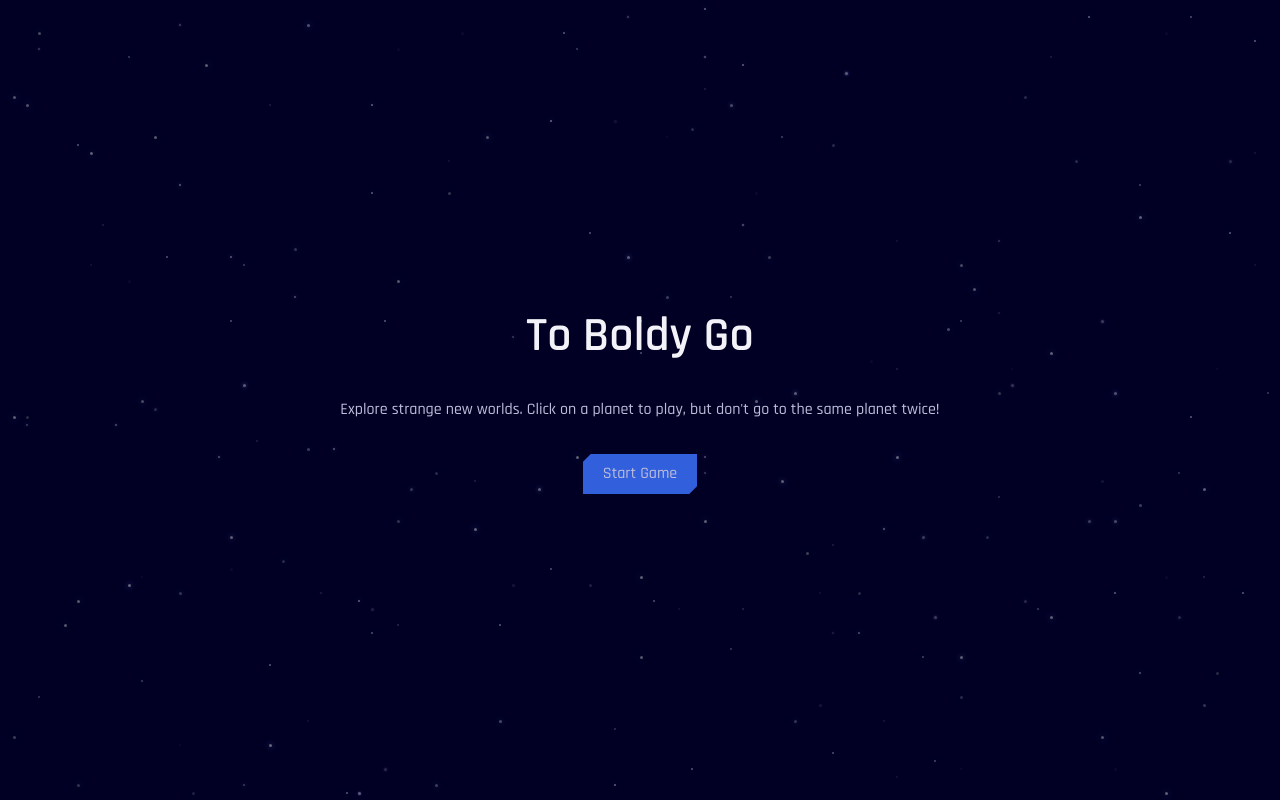
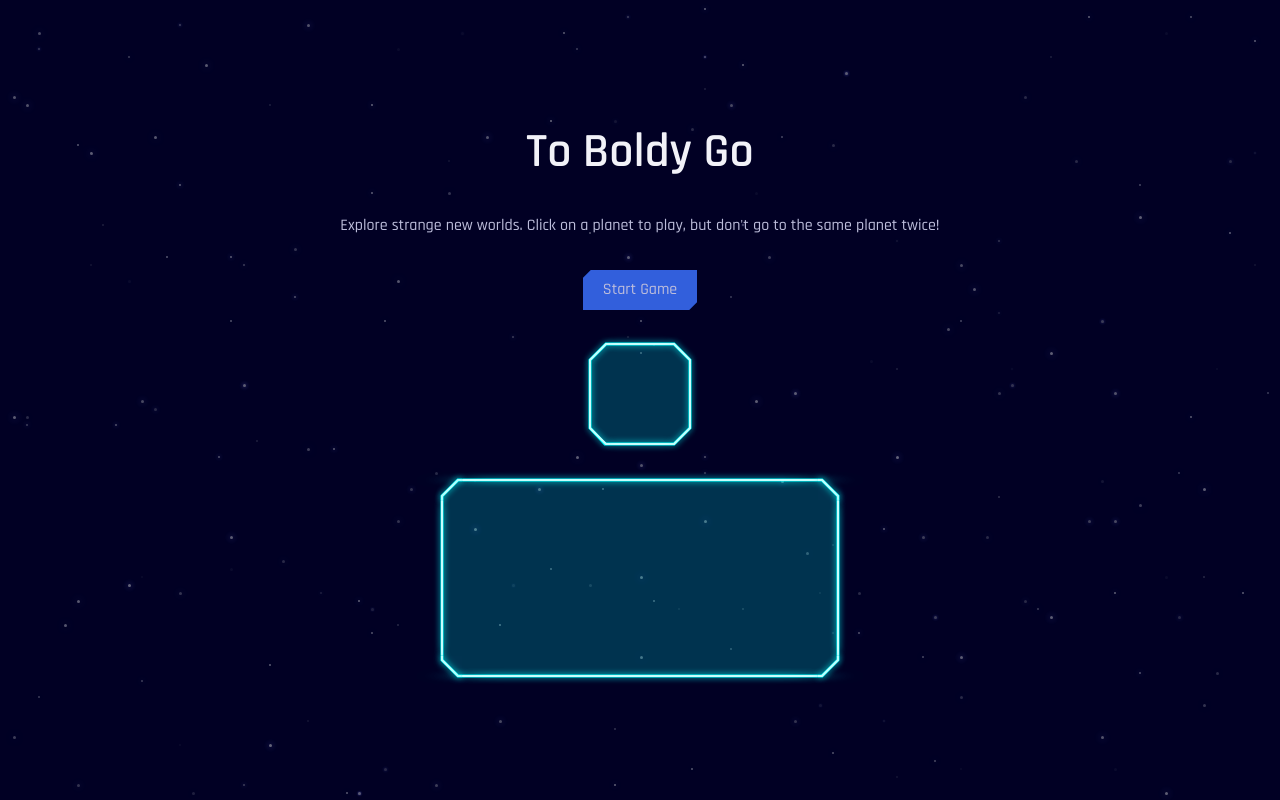
Before and after one commit to acarlie/remember-it-again, a React (Create React App) app: page / in a window 1280 px wide. Built offline with nearby package versions, Linux system fonts and the light colour scheme.

Commit message:
update(svg clipped component): wip on creating svg clipped corner component with glow animation

```diff
--- a/public/index.html
+++ b/public/index.html
@@ -6,9 +6,7 @@
   <link rel="icon" href="%PUBLIC_URL%/favicon.ico" />
   <link rel="preconnect" href="https://fonts.googleapis.com">
   <link rel="preconnect" href="https://fonts.gstatic.com" crossorigin>
-  <link
-    href="https://fonts.googleapis.com/css2?family=Rajdhani:wght@300;400;500;600;700&family=Space+Grotesk:wght@300;400;600&display=swap"
-    rel="stylesheet">
+  <link href="https://fonts.googleapis.com/css2?family=Rajdhani:wght@300;400;500;600;700&display=swap" rel="stylesheet">
   <meta name="viewport" content="width=device-width, initial-scale=1" />
   <meta name="theme-color" content="#000000" />
   <meta name="description" content="Web site created using create-react-app" />
--- /dev/null
+++ b/src/components/svg-clipped-grid.tsx
@@ -0,0 +1,109 @@
+/** @jsxImportSource @emotion/react */
+
+
+import { css, keyframes } from "@emotion/react"
+
+const glow = keyframes`
+    0%, 100% {
+        filter: drop-shadow(0px 0px 3px rgba(0, 255, 255, .5));
+    }
+    50% {
+        filter: drop-shadow(0px 0px 5px rgba(0, 255, 255, .75));
+    }
+`
+
+const fill = css`
+    opacity: 0.2;
+    fill: aqua;
+`
+
+const content = css`
+    background: aqua;
+    opacity: 0.2;
+`
+
+const topStroke = css`
+    stroke: #c5fffd;
+    stroke-width: 2px;
+`
+
+const bottomStroke = css`
+    stroke: aqua;
+    stroke-width: 3px;
+`
+
+const stroke = css`
+    fill: none;
+    stroke-miterlimit: 10;
+    filter: drop-shadow(0px 0px 3px rgba(0, 255, 255, .5));
+    animation: ${glow} 5s linear infinite;
+`
+
+const container = css`
+    overflow: visible;
+`
+
+const cornerSize = '22px'
+
+const grid = css`
+    display: grid;
+    grid-template-columns: ${cornerSize} minmax(0px, auto) ${cornerSize};
+    grid-template-rows: ${cornerSize} minmax(0px, auto) ${cornerSize};
+    height: 100%;
+    width: 100%;
+`
+
+type CornerProps = {
+    rotation: number
+}
+
+const Corner = ({ rotation }: CornerProps) => (
+    <svg css={container} style={{ transform: `rotate(${rotation}deg)` }} xmlns="http://www.w3.org/2000/svg" width="100%" height="100%" viewBox="0 0 22 22">
+        <path css={fill} d="M22,2H18l-16,16v4H22Z" />
+        <path css={[stroke, bottomStroke]} d="M22,2H18l-16,16v4" />
+        <path css={[stroke, topStroke]} d="M22,2H18l-16,16v4" />
+    </svg>
+)
+
+
+const SideHorizontal = ({ rotation }: CornerProps) => (
+    <svg css={container} style={{ transform: `rotate(${rotation}deg)` }} xmlns="http://www.w3.org/2000/svg" width="100%" height="100%" viewBox="0 0 60 22" preserveAspectRatio="none">
+        <rect css={fill} y="2" width="60" height="20" />
+        <line css={[stroke, bottomStroke]} x1="60" y1="2" y2="2" />
+        <line css={[stroke, topStroke]} x1="60" y1="2" y2="2" />
+    </svg>
+)
+
+const SideVertical = ({ rotation }: CornerProps) => (
+    <svg css={container} style={{ transform: `rotate(${rotation}deg)` }} xmlns="http://www.w3.org/2000/svg" width="100%" height="100%" viewBox="0 0 22 60" preserveAspectRatio="none">
+        <rect css={fill} x="2" width="20" height="60" />
+        <line css={[stroke, bottomStroke]} x1="2" x2="2" y2="60" />
+        <line css={[stroke, topStroke]} x1="2" x2="2" y2="60" />
+    </svg>
+)
+
+export const SVGClippedGrid = ({ }) => {
+
+    return (
+        <div css={grid}>
+
+            {/* Top */}
+            <Corner rotation={0} />
+            <SideHorizontal rotation={0} />
+            <Corner rotation={90} />
+
+            {/* Center */}
+            <SideVertical rotation={0} />
+            <div css={content}>
+
+            </div>
+            <SideVertical rotation={180} />
+
+            {/* Bottom */}
+            <Corner rotation={270} />
+            <SideHorizontal rotation={180} />
+            <Corner rotation={180} />
+
+        </div >
+    )
+}
--- /dev/null
+++ b/src/components/svg-clipped.tsx
@@ -0,0 +1,80 @@
+/** @jsxImportSource @emotion/react */
+
+
+import { css } from "@emotion/react"
+const style = css`
+            overflow: visible;
+            .cls-2 {
+              opacity: 0.2;
+              fill: aqua;
+
+
+            }
+
+            .cls-5,
+            .cls-8 {
+              fill: none;
+              stroke-miterlimit: 10;
+              filter: drop-shadow(0px 0px 3px rgba(0, 255, 255, .5));
+            }
+
+            .cls-5 {
+              stroke: aqua;
+              stroke-width: 3px;
+            }
+
+
+            .cls-8 {
+              stroke: #c5fffd;
+              stroke-width: 2px;
+            }
+
+`
+
+export const SVGClipped = ({ }) => {
+
+    return (
+        <svg xmlns="http://www.w3.org/2000/svg" width="104" height="104"
+            viewBox="0 0 104 104" css={style}>
+            <g className="cls-1">
+                <g id="Layer_1" data-name="Layer 1">
+                    <g>
+                        {/* Fill */}
+                        <rect className="cls-2" x="22" y="22" width="60" height="60" />
+                        <rect className="cls-2" x="2" y="22" width="20" height="60" />
+                        <rect className="cls-2" x="82" y="22" width="20" height="60" />
+                        <rect className="cls-2" x="22" y="2" width="60" height="20" />
+                        <path className="cls-2" d="M22,2H18l-16,16V22H22Z" />
+                        <path className="cls-2" d="M86,2H82V22h20V18Z" />
+                        <rect className="cls-2" x="22" y="82" width="60" height="20" />
+                        <path className="cls-2" d="M2,82v4L18,102H22V82Z" />
+                        <path className="cls-2" d="M82,102h4L102,86V82H82Z" />
+                        {/* Lines 1 */}
+                        <g>
+                            <line className="cls-5" x1="2" y1="22" x2="2" y2="82" />
+                            <line className="cls-5" x1="102" y1="82" x2="102" y2="22" />
+                            <line className="cls-5" x1="82" y1="2" x2="22" y2="2" />
+                            <path className="cls-5" d="M22,2H18l-16,16V22" />
+                            <path className="cls-5" d="M102,22V18L86,2H82" />
+                            <line className="cls-5" x1="22" y1="102" x2="82" y2="102" />
+                            <path className="cls-5" d="M2,82v4L17,102H22" />
+                            <path className="cls-5" d="M82,102h4L102,86V82" />
+                        </g>
+                        {/* Lines 2 */}
+                        <g>
+                            <line className="cls-8" x1="2" y1="22" x2="2" y2="82" />
+                            <line className="cls-8" x1="102" y1="82" x2="102" y2="22" />
+                            <line className="cls-8" x1="82" y1="2" x2="22" y2="2" />
+                            <path className="cls-8" d="M22,2H18l-16,16V22" />
+                            <path className="cls-8" d="M102,22V18L86,2H82" />
+                            <line className="cls-8" x1="22" y1="102" x2="82" y2="102" />
+                            <path className="cls-8" d="M2,82v4L18,102H22" />
+                            <path className="cls-8" d="M82,102h4L102,86V82" />
+                        </g>
+
+                    </g>
+                </g>
+            </g>
+        </svg>
+    )
+}
--- a/src/game/game.tsx
+++ b/src/game/game.tsx
@@ -8,7 +8,8 @@ import * as React from 'react'
 import { textMD, heading1 } from '../theme'
 import { ClippedCard } from '../components/clipped-card'
 import { centerContent } from '../theme/utility.styles'
-
+import { SVGClipped } from '../components/svg-clipped'
+import { SVGClippedGrid } from '../components/svg-clipped-grid'
 const main = css`
   align-items: center;
   display: flex;
@@ -70,6 +71,12 @@ export const Game = () => {
                     <h2 css={heading1}>To Boldy Go</h2>
                     <p css={textMD}>Explore strange new worlds. Click on a planet to play, but don't go to the same planet twice!</p>
                     <Button variant='primary' onClick={start}>Start Game</Button>
+                    <SVGClipped />
+
+                    <div style={{ width: '400px', height: '200px' }}>
+
+                        <SVGClippedGrid />
+                    </div>
                 </div>)
             }
 
```
